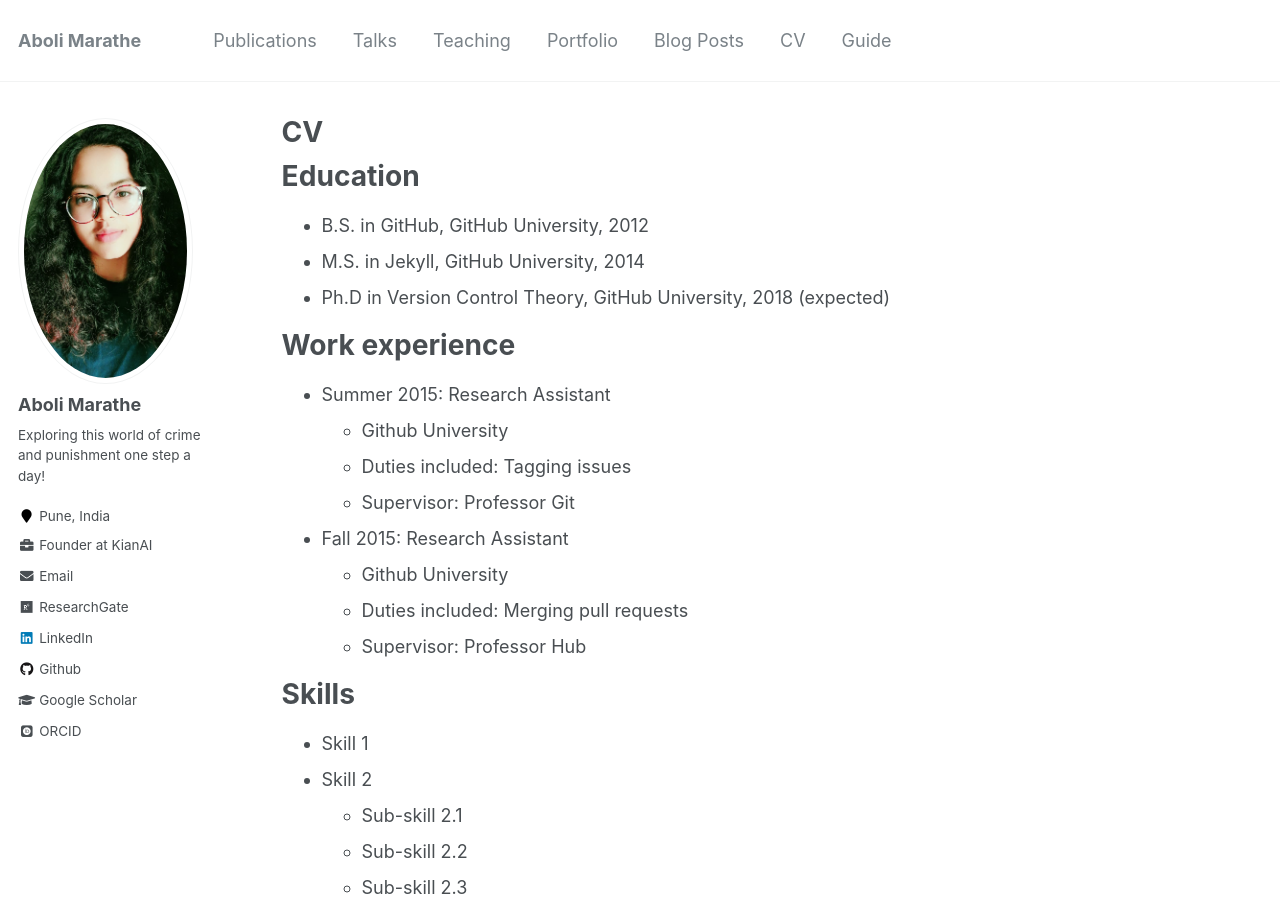
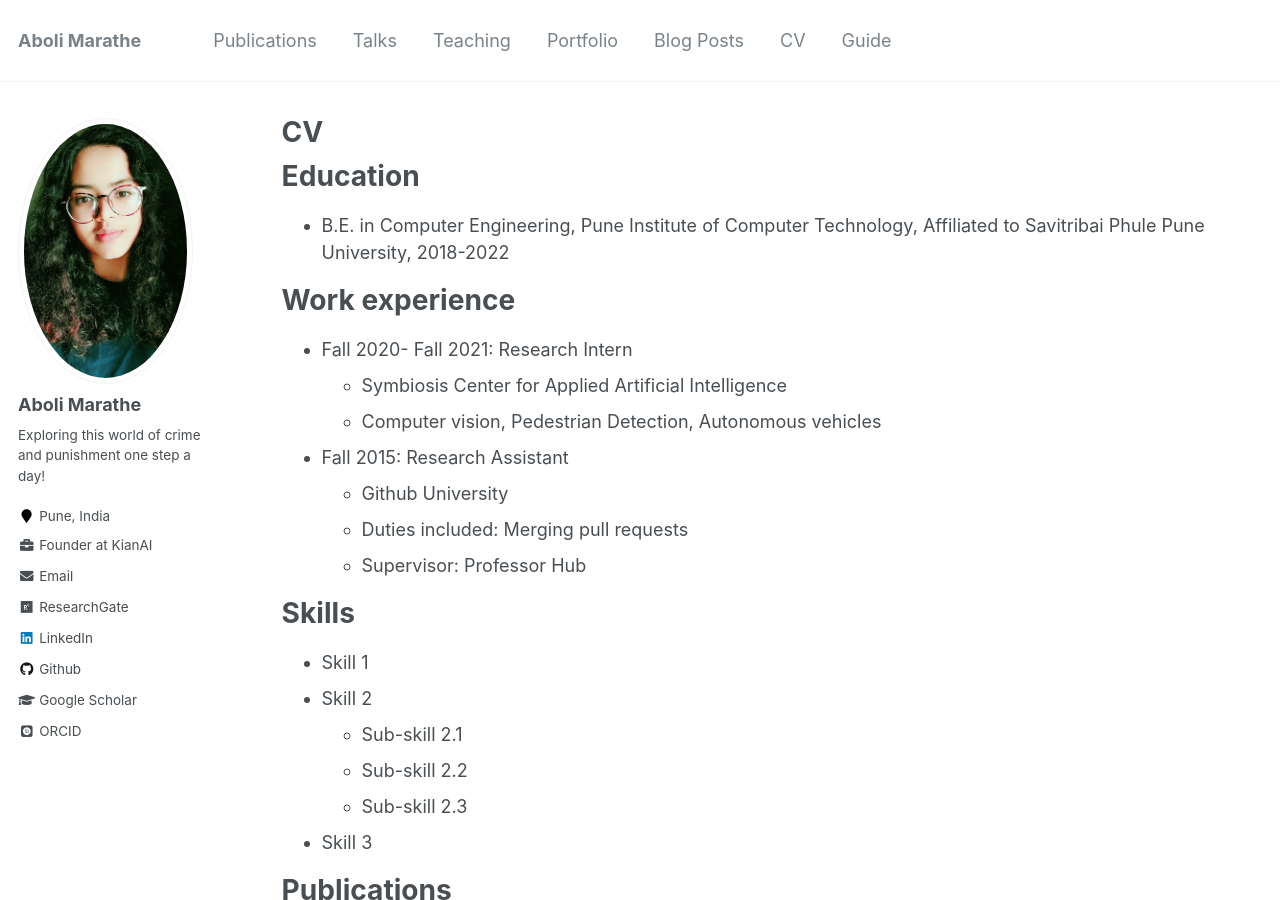
Before and after one commit to Infernolia/Infernolia.github.io, a Jekyll site: the page built from _pages/cv.md, in a window 1280 px wide and 900 px high. Built offline with Jekyll 4.4.1, drawn with Linux system fonts in a browser that asks for light colours; some web fonts are replaced; a file with an impossible date is left out.

Commit message:
Update cv.md

```diff
--- a/_pages/cv.md
+++ b/_pages/cv.md
@@ -11,16 +11,14 @@ redirect_from:
 
 Education
 ======
-* B.S. in GitHub, GitHub University, 2012
-* M.S. in Jekyll, GitHub University, 2014
-* Ph.D in Version Control Theory, GitHub University, 2018 (expected)
+* B.E. in Computer Engineering, Pune Institute of Computer Technology, Affiliated to Savitribai Phule Pune University, 2018-2022
 
 Work experience
 ======
-* Summer 2015: Research Assistant
-  * Github University
-  * Duties included: Tagging issues
-  * Supervisor: Professor Git
+* Fall 2020- Fall 2021: Research Intern
+  * Symbiosis Center for Applied Artificial Intelligence
+  * Computer vision, Pedestrian Detection, Autonomous vehicles
+
 
 * Fall 2015: Research Assistant
   * Github University
```
